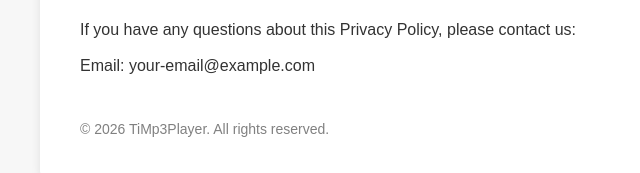
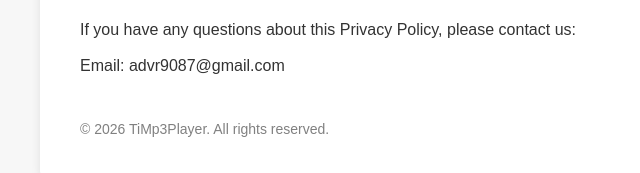
Before and after one commit to VigneshA7MSD/weather.github.io, a plain HTML site: page index.html in a window 1280 px wide. Shown: the part 2224-2397 px from the top of the page, 0-640 px from the left. Drawn offline with Linux system fonts and the light colour scheme.

Commit message:
Update index.html

```diff
--- a/index.html
+++ b/index.html
@@ -169,7 +169,7 @@ If you have any questions about this Privacy Policy, please contact us:
 </p>
 
 <p>
-Email: your-email@example.com
+Email: advr9087@gmail.com
 </p>
 
 <footer>
```
